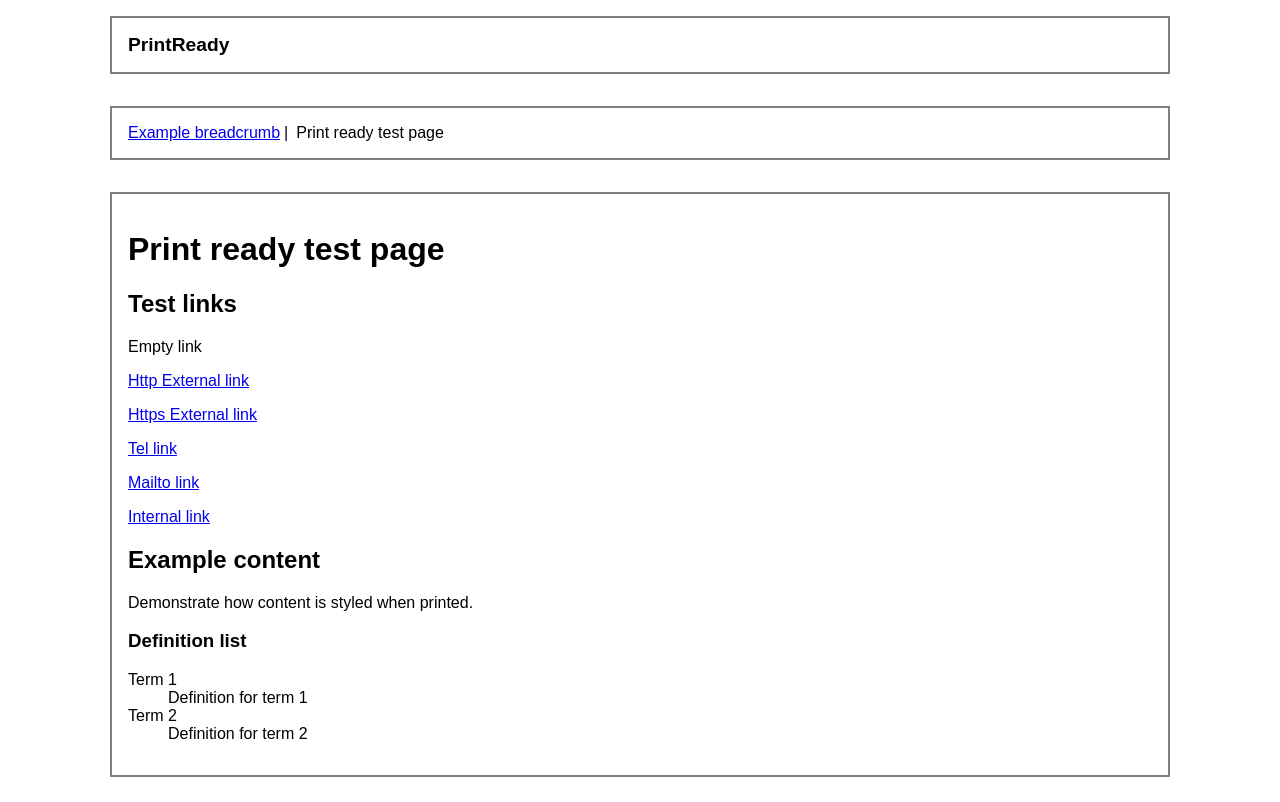
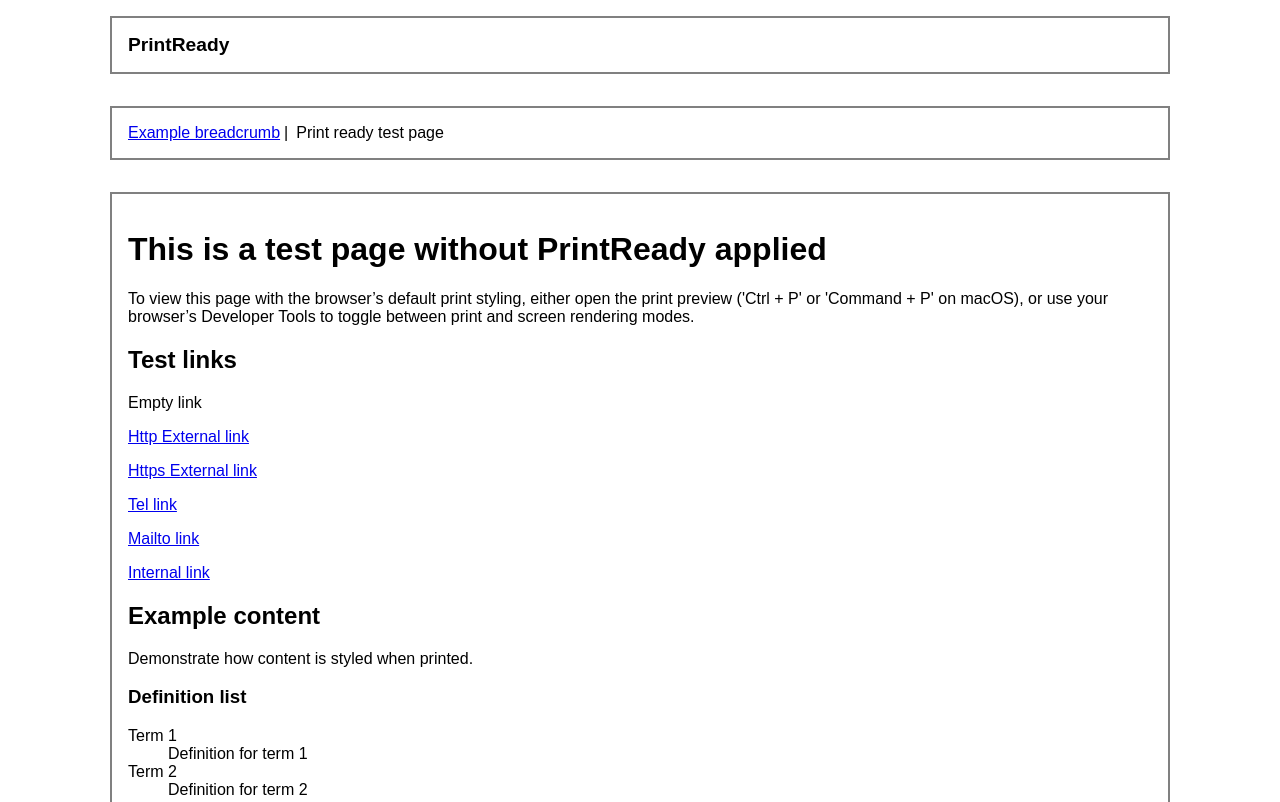
Before and after one commit to GOVTNZ/print-ready, a website: page example/without-printready.html in a window 1280 px wide. Shown: the top 802 px of the page. Drawn offline with Linux system fonts and the light colour scheme.

Commit message:
Adjust example page copy

```diff
--- a/example/without-printready.html
+++ b/example/without-printready.html
@@ -20,7 +20,8 @@
     </nav>
 
     <div class="main-content">
-        <h1>Print ready test page</h1>
+        <h1>This is a test page without PrintReady applied</h1>
+        <p>To view this page with the browser’s default print styling, either open the print preview ('Ctrl + P' or 'Command + P' on macOS), or use your browser’s Developer Tools to toggle between print and screen rendering modes.</p>
 
         <h2>Test links</h2>
 
```
Also changed, not shown: example/with-printready.html (+4 -1 lines).
